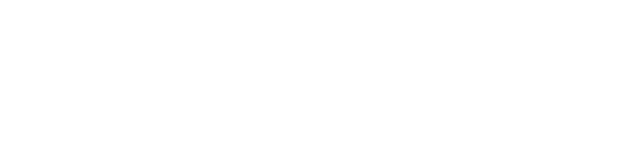
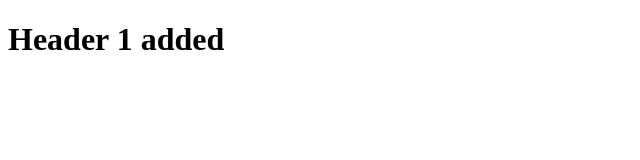
Before and after one commit to kshyam-kumar/Git-Hub-repo-1, a plain HTML site: page index.html in a window 1280 px wide. Shown: the whole page, without its empty margins (0-640 px from the left). Drawn offline with Linux system fonts and the light colour scheme.

Commit message:
Header added

```diff
--- a/index.html
+++ b/index.html
@@ -6,6 +6,6 @@
     <title>Document</title>
 </head>
 <body>
-
+    <h1>Header 1 added </h1>
 </body>
 </html>
```
